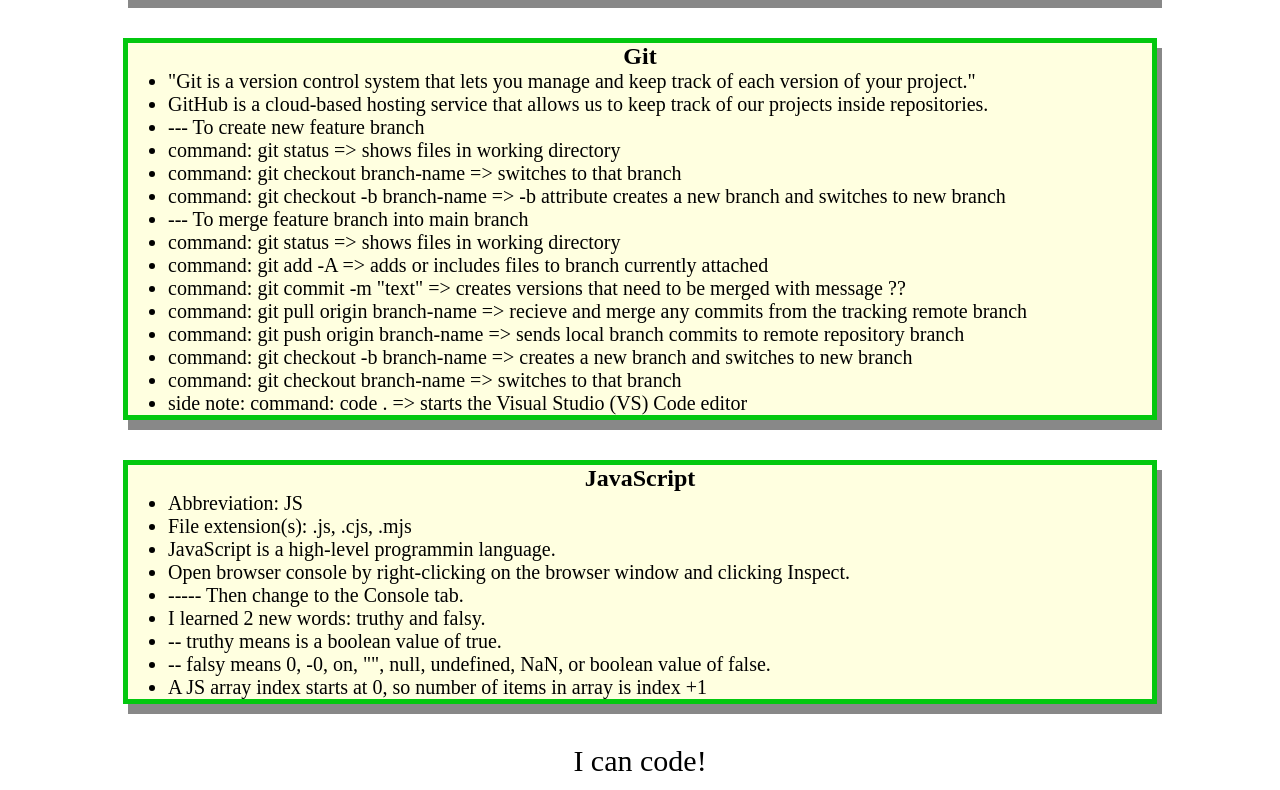
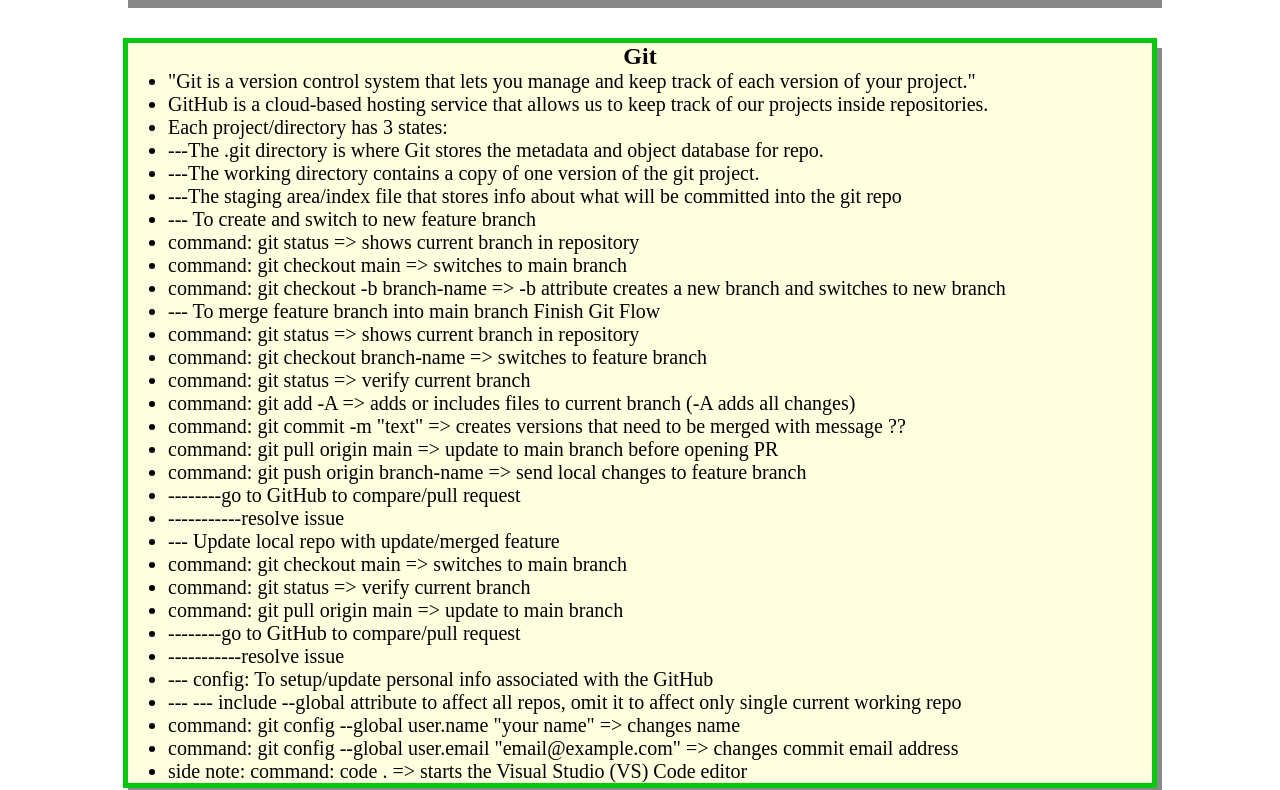
Before and after one commit to LRicciardo/prework-study-guide, a plain HTML site: page index.html in a window 1280 px wide. Shown: the part 892-1682 px from the top of the page. Drawn offline with Linux system fonts and the light colour scheme.

Commit message:
update JS and HTML notes

```diff
--- a/assets/script.js
+++ b/assets/script.js
@@ -1,18 +1,27 @@
 var topics = ['HTML', 'CSS', 'Git', 'JavaScript'];
-var x = 0;
-for(var x = 0; x < shapes.length; x++) {
-    console.log(shapes[x]);
+var randomTopic = topics[Math.floor(Math.random() * topics.length)];
+
+function listTopics() {
+ for (var x = 0; x < topics.length; x++) {
+   console.log(topics[x]);
  }
-/*
-if (topic === 'HTML') {
+}
+
+function selectTopic() {
+ if (randomTopic === 'HTML') {
    console.log("Let's study HTML!");
-} else if (topic === 'CSS') {
+ } else if (randomTopic === 'CSS') {
    console.log("Let's study CSS!");
-} else if (topic === 'Git') {
+ } else if (randomTopic === 'Git') {
    console.log("Let's study Git!");
-} else if (topic === 'JavaScript') {
+ } else if (randomTopic === 'JavaScript') {
    console.log("Let's study JavaScript!");
  } else {
    console.log('Please try again!');
  }
-*/
+}
+
+console.log('Here are the topics we learned through Prework:');
+listTopics();
+console.log('Which topic should we study first?');
+selectTopic();
--- a/index.html
+++ b/index.html
@@ -69,18 +69,34 @@
         <ul>
           <li> "Git is a version control system that lets you manage and keep track of each version of your project."</li>
           <li> GitHub is a cloud-based hosting service that allows us to keep track of our projects inside repositories. </li>
-          <li> --- To create new feature branch </li>
-          <li> command: git status => shows files in working directory</li>
-          <li> command: git checkout branch-name => switches to that branch</li>
+          <li> Each project/directory has 3 states:</li>
+          <li> ---The .git directory is where Git stores the metadata and object database for repo.</li>
+          <li> ---The working directory contains a copy of one version of the git project.</li>
+          <li> ---The staging area/index file that stores info about what will be committed into the git repo</li>
+          <li> --- To create and switch to new feature branch </li>
+          <li> command: git status => shows current branch in repository</li>
+          <li> command: git checkout main => switches to main branch</li>
           <li> command: git checkout -b branch-name => -b attribute creates a new branch and switches to new branch</li>
-          <li> --- To merge feature branch into main branch </li>
-          <li> command: git status => shows files in working directory</li>
-          <li> command: git add -A => adds or includes files to branch currently attached</li>
+          <li> --- To merge feature branch into main branch Finish Git Flow</li>
+          <li> command: git status => shows current branch in repository</li>
+          <li> command: git checkout branch-name => switches to feature branch</li>
+          <li> command: git status => verify current branch</li>
+          <li> command: git add -A => adds or includes files to current branch (-A adds all changes)</li>
           <li> command: git commit -m "text" => creates versions that need to be merged with message ??</li>
-          <li> command: git pull origin branch-name => recieve and merge any commits from the tracking remote branch</li>
-          <li> command: git push origin branch-name => sends local branch commits to remote repository branch</li>
-          <li> command: git checkout -b branch-name => creates a new branch and switches to new branch</li>
-          <li> command: git checkout branch-name => switches to that branch</li>
+          <li> command: git pull origin main => update to main branch before opening PR</li>
+          <li> command: git push origin branch-name => send local changes to feature branch</li>
+          <li> --------go to GitHub to compare/pull request</li>
+          <li> -----------resolve issue</li>
+          <li> --- Update local repo with update/merged feature</li>
+          <li> command: git checkout main => switches to main branch</li>
+          <li> command: git status => verify current branch</li>
+          <li> command: git pull origin main => update to main branch</li>
+          <li> --------go to GitHub to compare/pull request</li>
+          <li> -----------resolve issue</li>
+          <li> --- config: To setup/update personal info associated with the GitHub </li>
+          <li> --- --- include --global attribute to affect all repos, omit it to affect only single current working repo</li>
+          <li> command: git config --global user.name "your name" => changes name </li>
+          <li> command: git config --global user.email "email@example.com" => changes commit email address</li>
           <li> side note: command: code . => starts the Visual Studio (VS) Code editor</li>
         </ul>
       </section>
@@ -97,6 +113,9 @@
           <li> -- truthy means is a boolean value of true.</li>
           <li> -- falsy means 0, -0, on, "", null, undefined, NaN, or boolean value of false.</li>
           <li> A JS array index starts at 0, so number of items in array is index +1</li>
+          <li> A function is predefined set of tasks. Functions can be user-defined or JS prepared functions.</li>
+          <li> A variable is a named container that allows us to store data in our code.</li>
+          <li> Control flow is the order in which a computer executes code in a script.</li>
         </ul>
       </section>
     </main>
```
Lines whose indentation alone changed are shown as unchanged.
